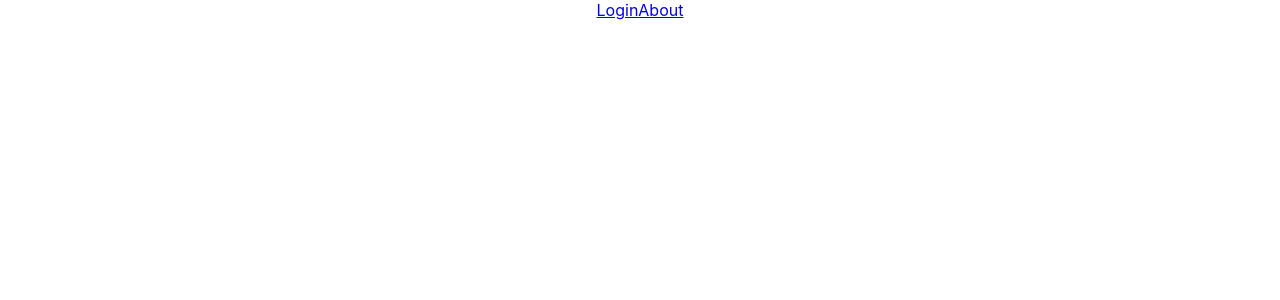
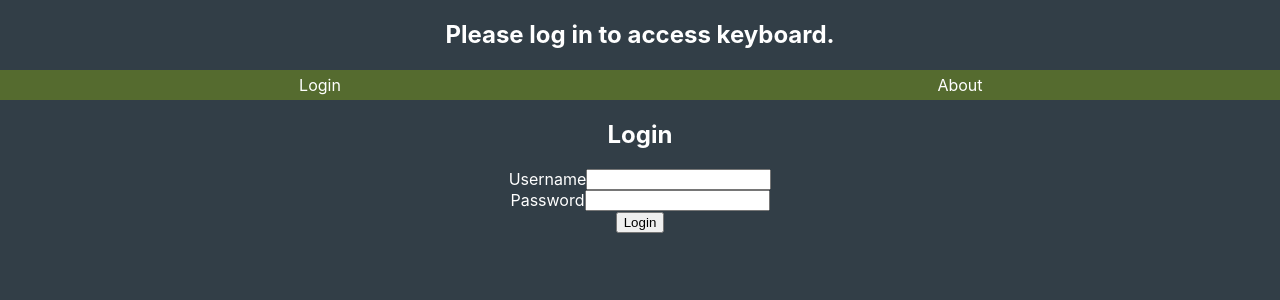
Before and after one commit to MichaelAZimmerman/synthesizer, a React (Create React App) app: page /login in a window 1280 px wide. Shown: the top 300 px of the page. Built offline with nearby package versions, Linux system fonts and the light colour scheme.

Commit message:
adds login page with minimal styling

```diff
--- a/src/App.css
+++ b/src/App.css
@@ -1,3 +1,28 @@
+body {
+  background-color: rgb(50, 62, 71);
+  color: white;
+}
+header {
+  height: 50px;
+}
+
+.link {
+  flex-basis: calc(100% / 3 - 10px);
+  background-color: darkolivegreen;
+  text-decoration: none;
+  padding: 5px;
+  flex-grow: 1;
+  color: white;
+}
+.active {
+  background-color: rgb(105, 126, 69);
+}
+
+.link:not(.active):hover {
+  background-color: burlywood;
+  color: black;
+}
+
 .text-center {
   text-align: center;
 }
--- a/src/App.js
+++ b/src/App.js
@@ -17,27 +17,43 @@ function App() {
   const { username, logout } = useContext(UserContext);
   return (
     <Router>
-      <>
       <header>
-          {username && <h2 className="text-center">Welcome {username}</h2>}
+        {username ? (
+          <h2 className="text-center">Welcome {username}</h2>
+        ) : (
+          <h2 className="text-center">Please log in to access keyboard.</h2>
+        )}
       </header>
       <nav className="flex-wrap">
         {!username && (
           <>
-              <NavLink activeClassName="" className="" to="/login">
+            <NavLink
+              activeClassName=""
+              className="link text-center"
+              to="/login"
+            >
               Login
             </NavLink>
-              <NavLink activeClassName="" className="" to="/about">
+            <NavLink
+              activeClassName=""
+              className="link text-center"
+              to="/about"
+            >
               About
             </NavLink>
           </>
         )}
         {username && (
           <>
-              <NavLink activeClassName="" className="" to="/keyboard">
+            <NavLink
+              activeClassName="active"
+              className="link text-center"
+              to="/keyboard"
+            >
               Keyboard
             </NavLink>
             <NavLink
+              activeClassName="active"
               className="text-center"
               to="/login"
               onClick={() => {
@@ -49,7 +65,7 @@ function App() {
           </>
         )}
       </nav>
-        <main>
+      <main className="text-center">
         <Switch>
           {/* <Route path="/about"><About /></Route> */}
           <ProtectedRoute path="/login" reqUser={false}>
@@ -66,7 +82,6 @@ function App() {
           </Route>
         </Switch>
       </main>
-      </>
     </Router>
   );
 }
--- a/src/components/Login.js
+++ b/src/components/Login.js
@@ -1,7 +1,47 @@
 import React, { useState, useContext } from "react";
+import { UserContext } from "../context/UserContext";
 
 const Login = () => {
-  return <></>;
+  const { login } = useContext(UserContext);
+  const [username, setUsername] = useState("");
+  const [password, setPassword] = useState("");
+  return (
+    <>
+      <h2>Login</h2>
+      <form className="form">
+        <div className="form-field flex-wrap">
+          <label htmlFor="username">Username</label>
+          <input
+            id="username"
+            onChange={(e) => setUsername(e.target.value)}
+            value={username}
+          />
+        </div>
+        <div className="form-field flex-wrap">
+          <label htmlFor="password">Password</label>
+          <input
+            type="password"
+            id="password"
+            onChange={(e) => setPassword(e.target.value)}
+            value={password}
+          />
+        </div>
+
+        <button
+          className="btn"
+          onClick={(e) => {
+            e.preventDefault();
+            if (username.length > 4 && password.length > 4) {
+              login(username);
+              // history.push("/search");
+            }
+          }}
+        >
+          Login
+        </button>
+      </form>
+    </>
+  );
 };
 
 export default Login;
```
Lines whose indentation alone changed are shown as unchanged.
